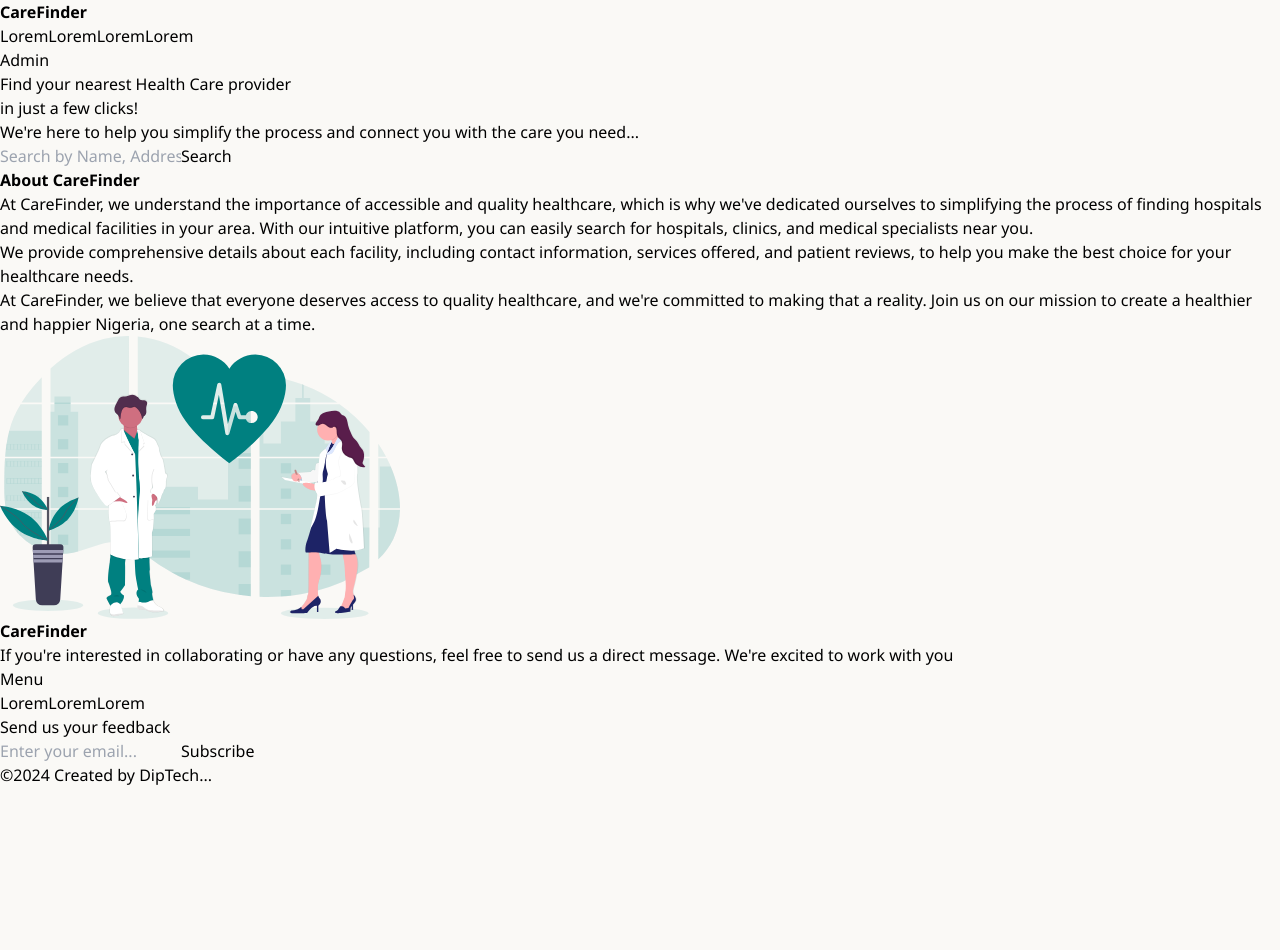
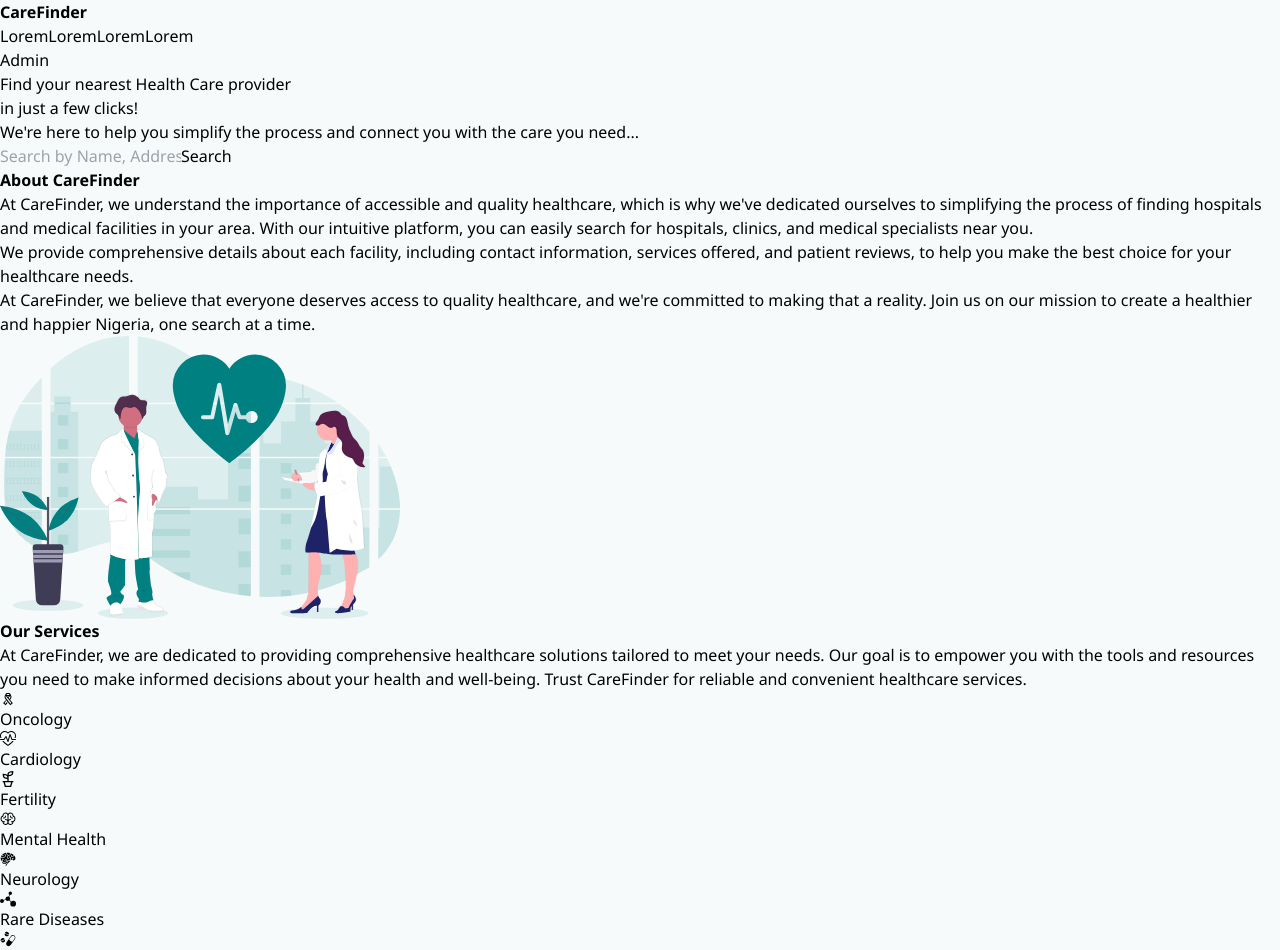
Before and after one commit to Diptech-hub/careFinder, a React (Vite) app: page / in a window 1280 px wide. Shown: the top 950 px of the page. Before the commit the page ends 800 px from the top, so only its background shows below. Built offline with nearby package versions, Linux system fonts and the light colour scheme.

Commit message:
react-icons and service section

```diff
--- a/package.json
+++ b/package.json
@@ -11,7 +11,8 @@
   },
   "dependencies": {
     "react": "^18.2.0",
-    "react-dom": "^18.2.0"
+    "react-dom": "^18.2.0",
+    "react-icons": "^5.0.1"
   },
   "devDependencies": {
     "@types/react": "^18.2.55",
--- a/src/App.tsx
+++ b/src/App.tsx
@@ -3,6 +3,7 @@
 import Header from './components/header'
 import Footer from './components/footer'
 import About from './components/about'
+import Service from './components/service'
 
 function App() {
 
@@ -10,6 +11,7 @@ function App() {
     <>
       <Header />
       <About />
+      <Service />
       <Footer />
     </>
   );
--- a/src/components/about.tsx
+++ b/src/components/about.tsx
@@ -4,7 +4,7 @@ function About() {
   return (
     <div className="flex flex-row my-20 p-6 mx-10">
       <div className="w-1/2">
-        <strong className="text-2xl text-teal-500">About CareFinder</strong>
+        <strong className="text-2xl text-teal-500 text-center">About CareFinder</strong>
         <p className="flex justify-left text-sm mt-6 font-normal leading-6">
           At CareFinder, we understand the importance of accessible and quality
           healthcare, which is why we've dedicated ourselves to simplifying the
--- /dev/null
+++ b/src/components/card.tsx
@@ -0,0 +1,20 @@
+// import React, { ReactNode } from "react";
+import { IconType } from "react-icons";
+
+interface IconTextProps {
+  text: string;
+  icon: IconType;
+}
+
+const IconText: React.FC<IconTextProps> = ({ text, icon: Icon }) => {
+  return (
+    <div className="flex flex-col justify-start gap-2 rounded py-4 flex items-center mx-6">
+      <Icon className="h-6 w-6 text-teal-500 bg-inherit" />
+      <span className="bg-inherit flex justify-left text-sm font-normal leading-6">
+        {text}
+      </span>
+    </div>
+  );
+};
+
+export default IconText;
--- /dev/null
+++ b/src/components/service.tsx
@@ -0,0 +1,42 @@
+import IconText from "./card";
+import { LiaRibbonSolid } from "react-icons/lia";
+import { BsHeartPulse } from "react-icons/bs";
+import { GrGrow } from "react-icons/gr";
+import { PiBrain } from "react-icons/pi";
+import { GiBrain } from "react-icons/gi";
+import { SiMoleculer } from "react-icons/si";
+import { GiMedicines } from "react-icons/gi";
+import { FaClinicMedical } from "react-icons/fa";
+
+function Service() {
+  return (
+    <div className="my-20 p-6 mx-10">
+      <strong className="text-2xl text-teal-500">Our Services</strong>
+      <div className="flex flex-col">
+        <div>
+          <p className="flex justify-left text-sm mt-6 font-normal leading-6">
+            At CareFinder, we are dedicated to providing comprehensive
+            healthcare solutions tailored to meet your needs. Our goal is to
+            empower you with the tools and resources you need to make informed
+            decisions about your health and well-being. Trust CareFinder for
+            reliable and convenient healthcare services.
+          </p>
+        </div>
+        <div>
+          <div className="flex flex-row my-5 w-full items-start gap-4">
+            <IconText text="Oncology" icon={LiaRibbonSolid} />
+            <IconText text="Cardiology" icon={BsHeartPulse} />
+            <IconText text="Fertility" icon={GrGrow} />
+            <IconText text="Mental Health" icon={PiBrain} />
+            <IconText text="Neurology" icon={GiBrain} />
+            <IconText text="Rare Diseases" icon={SiMoleculer} />
+            <IconText text="Pharmacist" icon={GiMedicines} />
+            <IconText text="Health Plan" icon={FaClinicMedical} />
+          </div>
+        </div>
+      </div>
+    </div>
+  );
+}
+
+export default Service;
--- a/src/styles/index.css
+++ b/src/styles/index.css
@@ -3,7 +3,7 @@
 @import 'tailwindcss/utilities';
 
 *{
-  background-color: #FAF9F6;
+  background-color: #f6fafa;
   font-family: "Noto Sans", sans-serif;
   font-optical-sizing: auto;
   font-style: normal;
```
Also changed, not shown: 1 other file (tests, documents, lock files or other folders).
